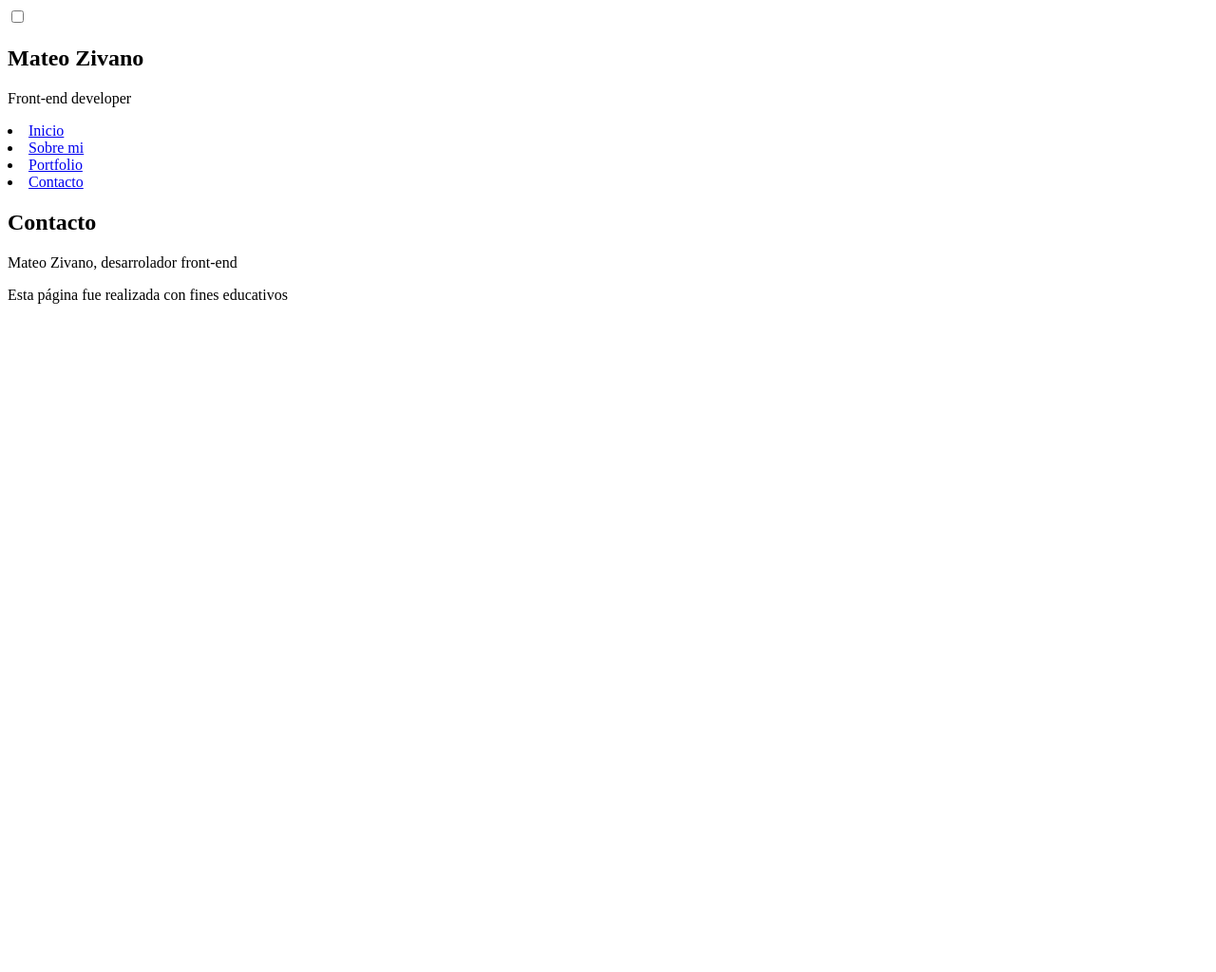
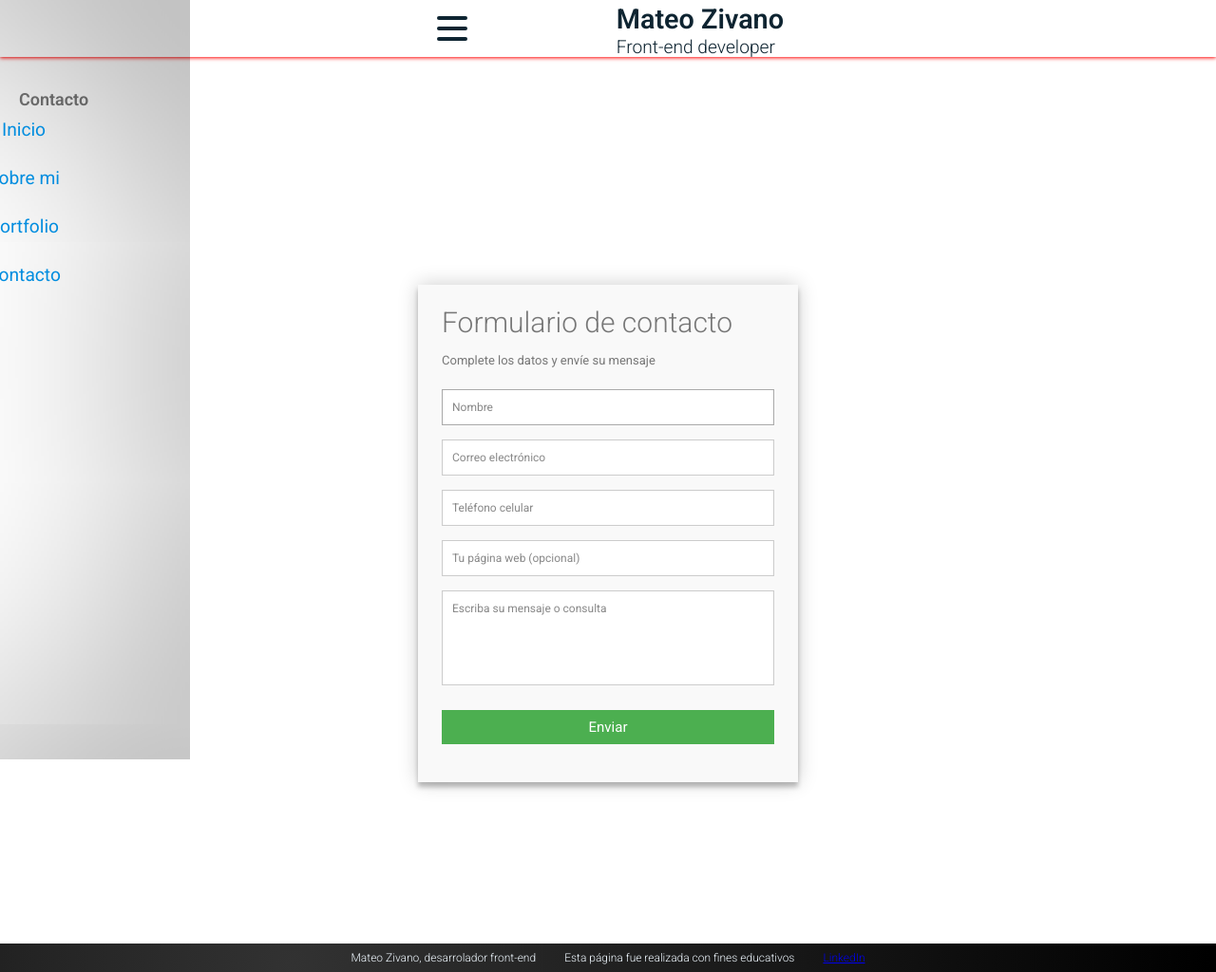
Before and after one commit to Zivanomateo/Zivanomateo.github.io, a plain HTML site: page contacto.html in a window 1280 px wide. Shown: the whole page at 95% size. Before the commit the page ends 800 px from the top, so only its background shows below. Drawn offline with Linux system fonts and the light colour scheme.

Commit message:
final upload

```diff
--- /dev/null
+++ b/contacto.css
@@ -0,0 +1,144 @@
+@import url(https://fonts.googleapis.com/css?family=Roboto:400,300,600,400italic);
+* {
+  margin: 0;
+  padding: 0;
+  box-sizing: border-box;
+  -webkit-box-sizing: border-box;
+  -moz-box-sizing: border-box;
+  -webkit-font-smoothing: antialiased;
+  -moz-font-smoothing: antialiased;
+  -o-font-smoothing: antialiased;
+  font-smoothing: antialiased;
+  text-rendering: optimizeLegibility;
+}
+
+body {
+  font-family: "Roboto", Helvetica, Arial, sans-serif;
+  font-weight: 100;
+  font-size: 12px;
+  line-height: 30px;
+  color: #777;
+
+}
+
+.container {
+  max-width: 400px;
+  width: 100%;
+  margin: 0 auto;
+  position: relative;
+}
+
+#contact input[type="text"],
+#contact input[type="email"],
+#contact input[type="tel"],
+#contact input[type="url"],
+#contact textarea,
+#contact button[type="submit"] {
+  font: 400 12px/16px "Roboto", Helvetica, Arial, sans-serif;
+}
+
+#contact {
+  background: #F9F9F9;
+  padding: 25px;
+  margin: 150px 0;
+  box-shadow: 0 0 20px 0 rgba(0, 0, 0, 0.2), 0 5px 5px 0 rgba(0, 0, 0, 0.24);
+}
+
+#contact h3 {
+  display: block;
+  font-size: 30px;
+  font-weight: 300;
+  margin-bottom: 10px;
+}
+
+#contact h4 {
+  margin: 5px 0 15px;
+  display: block;
+  font-size: 13px;
+  font-weight: 400;
+}
+
+fieldset {
+  border: medium none !important;
+  margin: 0 0 10px;
+  min-width: 100%;
+  padding: 0;
+  width: 100%;
+}
+
+#contact input[type="text"],
+#contact input[type="email"],
+#contact input[type="tel"],
+#contact input[type="url"],
+#contact textarea {
+  width: 100%;
+  border: 1px solid #ccc;
+  background: #FFF;
+  margin: 0 0 5px;
+  padding: 10px;
+}
+
+#contact input[type="text"]:hover,
+#contact input[type="email"]:hover,
+#contact input[type="tel"]:hover,
+#contact input[type="url"]:hover,
+#contact textarea:hover {
+  -webkit-transition: border-color 0.3s ease-in-out;
+  -moz-transition: border-color 0.3s ease-in-out;
+  transition: border-color 0.3s ease-in-out;
+  border: 1px solid #aaa;
+}
+
+#contact textarea {
+  height: 100px;
+  max-width: 100%;
+  resize: none;
+}
+
+#contact button[type="submit"] {
+  cursor: pointer;
+  width: 100%;
+  border: none;
+  background: #4CAF50;
+  color: #FFF;
+  margin: 0 0 5px;
+  padding: 10px;
+  font-size: 15px;
+}
+
+#contact button[type="submit"]:hover {
+  background: #43A047;
+  -webkit-transition: background 0.3s ease-in-out;
+  -moz-transition: background 0.3s ease-in-out;
+  transition: background-color 0.3s ease-in-out;
+}
+
+#contact button[type="submit"]:active {
+  box-shadow: inset 0 1px 3px rgba(0, 0, 0, 0.5);
+}
+
+.copyright {
+  text-align: center;
+}
+
+#contact input:focus,
+#contact textarea:focus {
+  outline: 0;
+  border: 1px solid #aaa;
+}
+
+::-webkit-input-placeholder {
+  color: #888;
+}
+
+:-moz-placeholder {
+  color: #888;
+}
+
+::-moz-placeholder {
+  color: #888;
+}
+
+:-ms-input-placeholder {
+  color: #888;
+}
--- a/contacto.html
+++ b/contacto.html
@@ -6,6 +6,7 @@
   <meta http-equiv="X-UA-Compatible" content="IE=edge">
   <meta name="viewport" content="width=device-width, initial-scale=1.0">
   <link rel="stylesheet" href="./estilo.css">
+  <link rel="stylesheet" href="./contacto.css">
   <title>Mateo Zivano</title>
 </head>
 
@@ -37,10 +38,34 @@
 
 
   <section>
-    <h2>Contacto</h2>
-    <div class="textoImg">
 
-    </div>
+    <h2 class="h2Contacto">Contacto</h2>
+
+    <div class="container">
+        <form id="contact" action="" method="post">
+          <h3>Formulario de contacto</h3>
+          <h4>Complete los datos y envíe su mensaje</h4>
+          <fieldset>
+            <input placeholder="Nombre" type="text" tabindex="1" required autofocus>
+          </fieldset>
+          <fieldset>
+            <input placeholder="Correo electrónico" type="email" tabindex="2" required>
+          </fieldset>
+          <fieldset>
+            <input placeholder="Teléfono celular" type="tel" tabindex="3" required>
+          </fieldset>
+          <fieldset>
+            <input placeholder="Tu página web (opcional)" type="url" tabindex="4">
+          </fieldset>
+          <fieldset>
+            <textarea placeholder="Escriba su mensaje o consulta" tabindex="5" required></textarea>
+          </fieldset>
+          <fieldset>
+            <button name="submit" type="submit" id="contact-submit" data-submit="¡Mensaje enviado!">Enviar</button>
+          </fieldset>
+
+        </form>
+      </div>
   </section>
 
 
@@ -48,6 +73,7 @@
     <div class="textFooter">
     <p>Mateo Zivano, desarrolador front-end</p>
     <p>Esta página fue realizada con fines educativos</p>
+    <p><a class="linkedin" href="https://www.linkedin.com/in/mateo-zivano/">LinkedIn</a></p>
   </div>
   </footer>
 </body>
--- a/estilo.css
+++ b/estilo.css
@@ -1,47 +1,67 @@
-@media(max-width:768px){
-  .textoImg{
+@media(max-width:768px) {
+  .textoImg {
     display: flex;
     flex-direction: column-reverse;
     font-size: large;
   }
-  .textFooter{
+
+  .textFooter {
     display: flex;
     flex-direction: column;
   }
-  .portfolio div{
+
+  .portfolio div {
     padding-top: 30px;
     padding-bottom: 30px;
   }
-@media(min-width:769px){
-  .textoImg{
+}
+
+@media(min-width:769px) {
+  .textoImg {
     display: flex;
     flex-direction: row;
     font-size: larger;
   }
-.textoImg img{
+
+  .textoImg img {
     width: 70%;
     height: 70%;
   }
-.textFooter{
+
+  .textFooter {
     display: flex;
     flex-direction: row
+  }
 
-}
-.textFooter p{
+  .textFooter p {
     padding-left: 15px;
     padding-right: 15px
   }
-.portfolio{
+
+  .portfolio {
     display: flex;
     flex-direction: row;
     justify-content: center;
   }
-.portfolio div{
+
+  .portfolio div {
     padding-left: 30px;
     padding-right: 30px
   }
 }
 
+.linkedin a:link{
+  color: white, !important;
+}
+.linkedin a:visited{
+  color: white, !important;
+}
+.linkedin a:hover{
+  color: white, !important;
+}
+.linkedin a:active{
+  color: white, !important;
+}
 
 @import url("https://fonts.googleapis.com/css2?family=Poppins:ital,wght@0,100;0,200;0,300;0,400;0,500;0,600;0,700;0,800;0,900;1,100;1,200;1,300;1,400;1,500;1,600;1,700;1,800;1,900&display=swap");
 
@@ -50,52 +70,66 @@ flex-direction: column;
   padding: 0;
   box-sizing: border-box;
 }
-h2{
+
+h2 {
   padding-bottom: 30px;
 }
+
 body {
   font-family: "Poppins", sans-serif;
 }
-section{
+
+section {
   padding-left: 20px;
   padding-right: 20px;
   padding-bottom: 20px;
   padding-top: 30px;
 }
-footer{
+
+footer {
   background: radial-gradient(circle at 24.1% 68.8%, rgb(50, 50, 50) 0%, rgb(0, 0, 0) 99.4%);
   color: aliceblue;
 }
-.textFooter{
+
+.textFooter {
   padding-left: 20px;
   padding-right: 20px;
   display: flex;
   justify-content: center;
 }
+
 .container {
   max-width: 1050px;
   width: 90%;
   margin: auto;
 }
+
 .navbar {
   width: 100%;
   box-shadow: 0 1px 4px rgb(255, 0, 0);
 }
+
 .button1 {
   background-color: white;
   color: black;
-  border: 2px solid #af4c4c; /* Green */
+  border: 2px solid #af4c4c;
+  /* Green */
 }
+
 .button2 {
   background-color: white;
   color: black;
-  border: 2px solid #f7ff8c; /* Green */
+  border: 2px solid #f7ff8c;
+  /* Green */
 }
+
 .button3 {
   background-color: white;
   color: black;
-  border: 2px solid #88ff8c; /* Green */
+  border: 2px solid #88ff8c;
+  /* Green */
 }
+
 .nav-container {
   display: flex;
   justify-content: space-between;
@@ -119,7 +153,7 @@ footer{
   padding: 0.7rem;
 }
 
-.navbar .nav-container a:hover{
+.navbar .nav-container a:hover {
   font-weight: bolder;
 }
 
@@ -204,22 +238,22 @@ footer{
   color: #0e2431;
 }
 
-.nav-container input[type="checkbox"]:checked ~ .menu-items {
+.nav-container input[type="checkbox"]:checked~.menu-items {
   transform: translateX(0);
 }
 
-.nav-container input[type="checkbox"]:checked ~ .hamburger-lines .line1 {
+.nav-container input[type="checkbox"]:checked~.hamburger-lines .line1 {
   transform: rotate(45deg);
 }
 
-.nav-container input[type="checkbox"]:checked ~ .hamburger-lines .line2 {
+.nav-container input[type="checkbox"]:checked~.hamburger-lines .line2 {
   transform: scaleY(0);
 }
 
-.nav-container input[type="checkbox"]:checked ~ .hamburger-lines .line3 {
+.nav-container input[type="checkbox"]:checked~.hamburger-lines .line3 {
   transform: rotate(-45deg);
 }
 
-.nav-container input[type="checkbox"]:checked ~ .logo{
+.nav-container input[type="checkbox"]:checked~.logo {
   display: none;
 }
```
Also changed, not shown: index.html (+3 -2 lines), portfolio.html (+1 -0 lines), sobremi.html (+1 -0 lines). Lines whose indentation alone changed are shown as unchanged.
